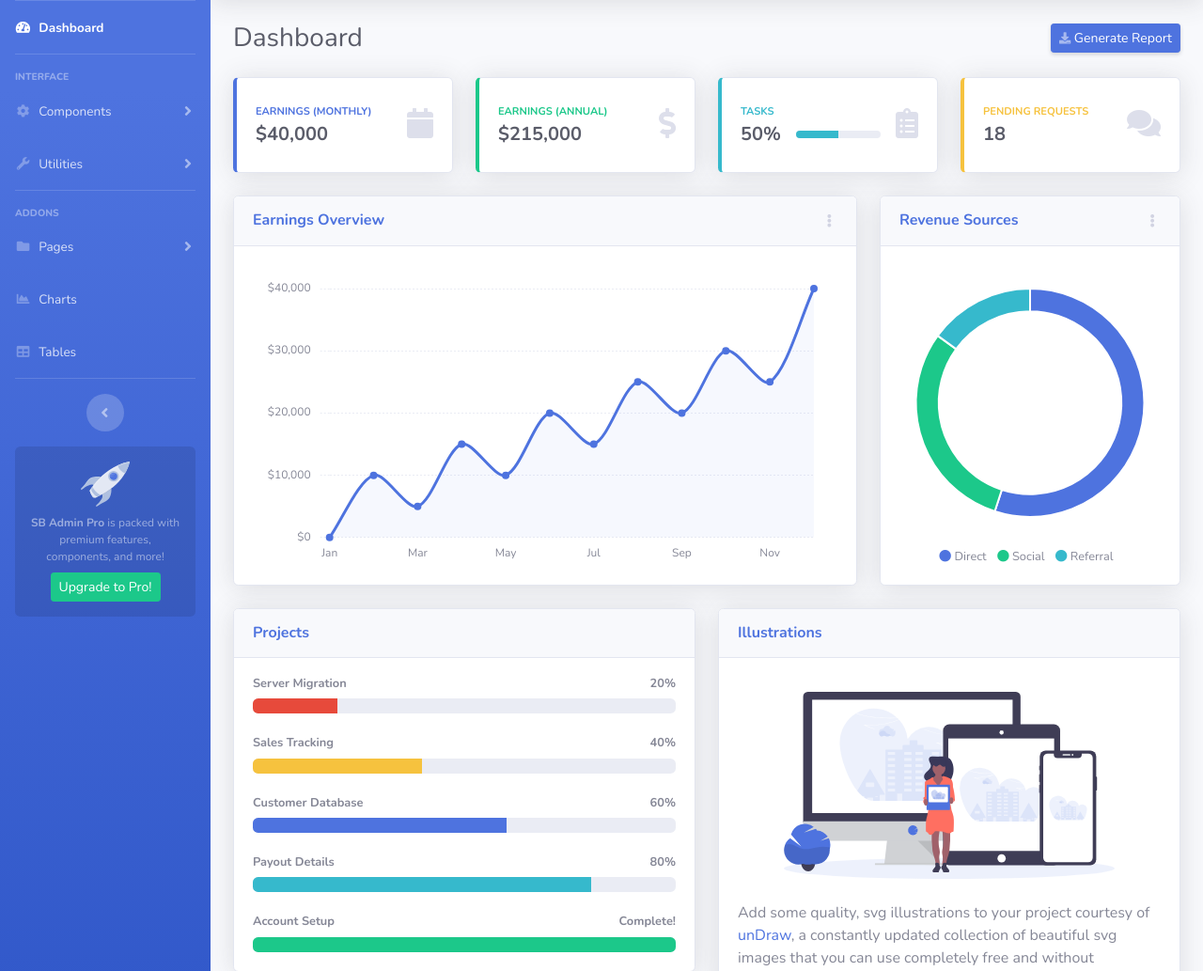
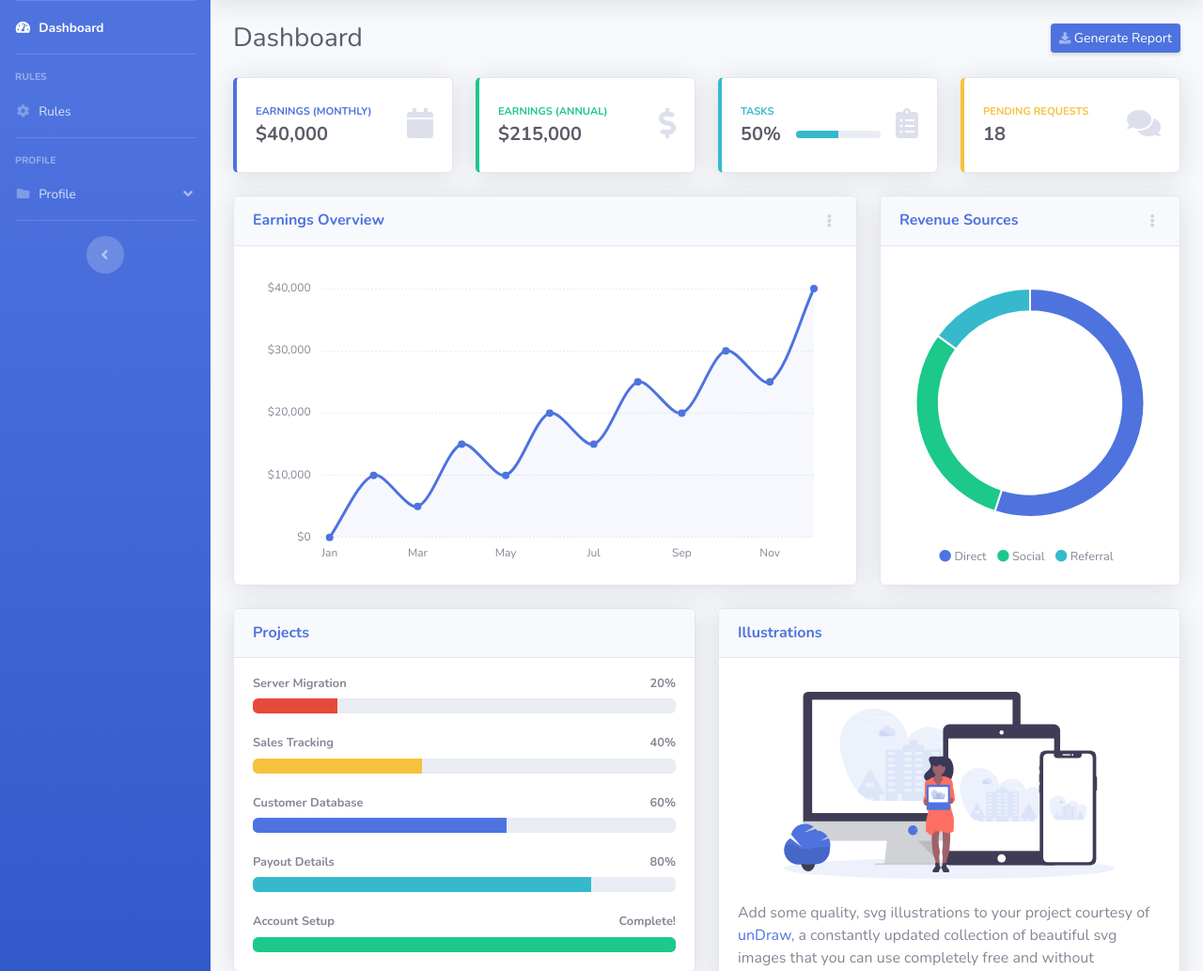
Before and after one commit to fikri221/fuzzy-wcs, a PHP site: page / in a window 1280 px wide. Shown: the part 70-1103 px from the top of the page at 94% size. Run offline with PHP 8.4, Linux system fonts and the light colour scheme.

Commit message:
index layout edit

```diff
--- a/index.php
+++ b/index.php
@@ -51,39 +51,15 @@
 
             <!-- Heading -->
             <div class="sidebar-heading">
-                Interface
+                Rules
             </div>
 
             <!-- Nav Item - Pages Collapse Menu -->
             <li class="nav-item">
-                <a class="nav-link collapsed" href="#" data-toggle="collapse" data-target="#collapseTwo" aria-expanded="true" aria-controls="collapseTwo">
+                <a class="nav-link" href="#">
                     <i class="fas fa-fw fa-cog"></i>
-                    <span>Components</span>
+                    <span>Rules</span>
                 </a>
-                <div id="collapseTwo" class="collapse" aria-labelledby="headingTwo" data-parent="#accordionSidebar">
-                    <div class="bg-white py-2 collapse-inner rounded">
-                        <h6 class="collapse-header">Custom Components:</h6>
-                        <a class="collapse-item" href="buttons.html">Buttons</a>
-                        <a class="collapse-item" href="cards.html">Cards</a>
-                    </div>
-                </div>
-            </li>
-
-            <!-- Nav Item - Utilities Collapse Menu -->
-            <li class="nav-item">
-                <a class="nav-link collapsed" href="#" data-toggle="collapse" data-target="#collapseUtilities" aria-expanded="true" aria-controls="collapseUtilities">
-                    <i class="fas fa-fw fa-wrench"></i>
-                    <span>Utilities</span>
-                </a>
-                <div id="collapseUtilities" class="collapse" aria-labelledby="headingUtilities" data-parent="#accordionSidebar">
-                    <div class="bg-white py-2 collapse-inner rounded">
-                        <h6 class="collapse-header">Custom Utilities:</h6>
-                        <a class="collapse-item" href="utilities-color.html">Colors</a>
-                        <a class="collapse-item" href="utilities-border.html">Borders</a>
-                        <a class="collapse-item" href="utilities-animation.html">Animations</a>
-                        <a class="collapse-item" href="utilities-other.html">Other</a>
-                    </div>
-                </div>
             </li>
 
             <!-- Divider -->
@@ -91,14 +67,14 @@
 
             <!-- Heading -->
             <div class="sidebar-heading">
-                Addons
+                Profile
             </div>
 
             <!-- Nav Item - Pages Collapse Menu -->
             <li class="nav-item">
-                <a class="nav-link collapsed" href="#" data-toggle="collapse" data-target="#collapsePages" aria-expanded="true" aria-controls="collapsePages">
+                <a class="nav-link" href="#" data-toggle="collapse" data-target="#collapsePages" aria-expanded="true" aria-controls="collapsePages">
                     <i class="fas fa-fw fa-folder"></i>
-                    <span>Pages</span>
+                    <span>Profile</span>
                 </a>
                 <div id="collapsePages" class="collapse" aria-labelledby="headingPages" data-parent="#accordionSidebar">
                     <div class="bg-white py-2 collapse-inner rounded">
@@ -114,33 +90,12 @@
                 </div>
             </li>
 
-            <!-- Nav Item - Charts -->
-            <li class="nav-item">
-                <a class="nav-link" href="charts.html">
-                    <i class="fas fa-fw fa-chart-area"></i>
-                    <span>Charts</span></a>
-            </li>
-
-            <!-- Nav Item - Tables -->
-            <li class="nav-item">
-                <a class="nav-link" href="tables.html">
-                    <i class="fas fa-fw fa-table"></i>
-                    <span>Tables</span></a>
-            </li>
-
             <!-- Divider -->
             <hr class="sidebar-divider d-none d-md-block">
 
             <!-- Sidebar Toggler (Sidebar) -->
             <div class="text-center d-none d-md-inline">
                 <button class="rounded-circle border-0" id="sidebarToggle"></button>
-            </div>
-
-            <!-- Sidebar Message -->
-            <div class="sidebar-card">
-                <img class="sidebar-card-illustration mb-2" src="img/undraw_rocket.svg" alt="">
-                <p class="text-center mb-2"><strong>SB Admin Pro</strong> is packed with premium features, components, and more!</p>
-                <a class="btn btn-success btn-sm" href="https://startbootstrap.com/theme/sb-admin-pro">Upgrade to Pro!</a>
             </div>
 
         </ul>
```
